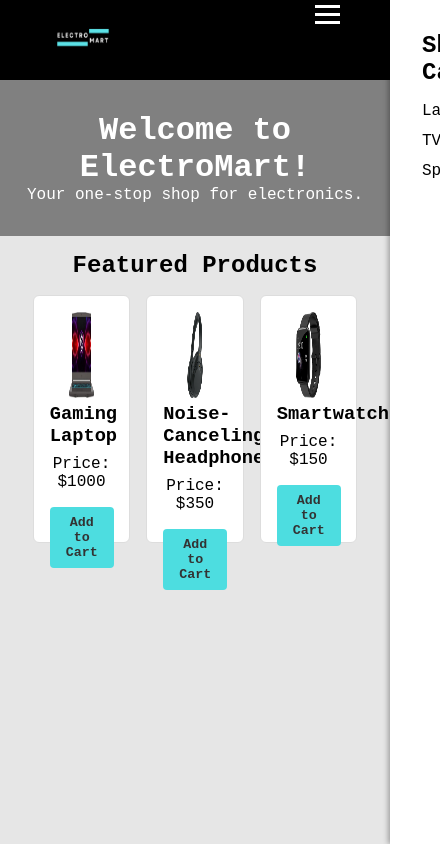
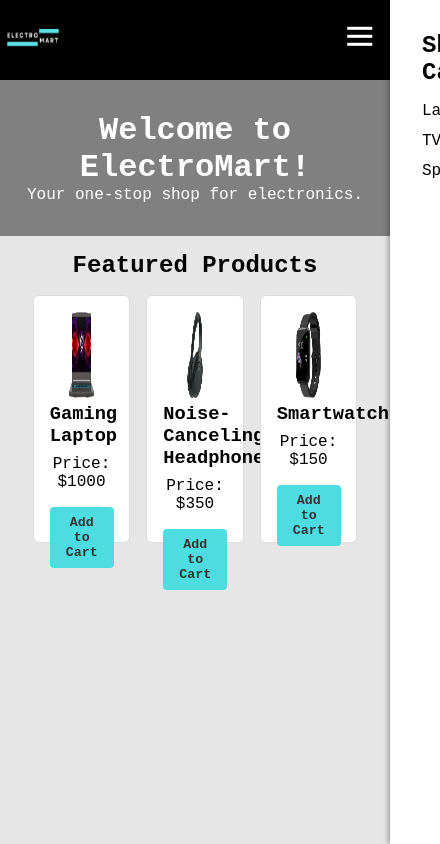
Before and after one commit to brianmesaa/CEN2-ElectroMart, a plain HTML site: page index.html in a window 390 px wide. Shown: the whole page, 440 px wide, since content can reach past the window. Drawn offline with Linux system fonts and the light colour scheme.

Commit message:
Fixed the bug with the navbar

```diff
--- a/style.css
+++ b/style.css
@@ -333,6 +333,23 @@ button {
     display: block;
   }
 
+  .navbar_container {
+    display: flex;
+    justify-content: space-between;
+    height: 80px;
+    z-index: 1;
+    width: 100%;
+    max-width: 1300px;
+    padding: 0;
+  }
+
+  #mobile-menu {
+    position: absolute;
+    top: 20%;
+    right: 5%;
+    transform: translate(5%, 20%);
+  }
+
   .navbar_menu {
     position: absolute;
     top: -1000px;
@@ -354,6 +371,10 @@ button {
     font-size: 1.6rem;
   }
 
+  .navbar_item {
+    width: 100;
+  }
+
   .navbar_link {
     text-align: center;
     padding: 2rem;
@@ -362,7 +383,7 @@ button {
   }
 
   .change .bar:nth-child(1) {
-    transform: translateY(24px) rotate(225deg);
+    transform: translateY(8px) rotate(225deg);
   }
 
   .change .bar:nth-child(2) {
@@ -370,7 +391,7 @@ button {
   }
 
   .change .bar:nth-child(3) {
-    transform: translateY(8px) rotate(-45deg);
+    transform: translateY(-8px) rotate(-45deg);
   }
 
 }
```
